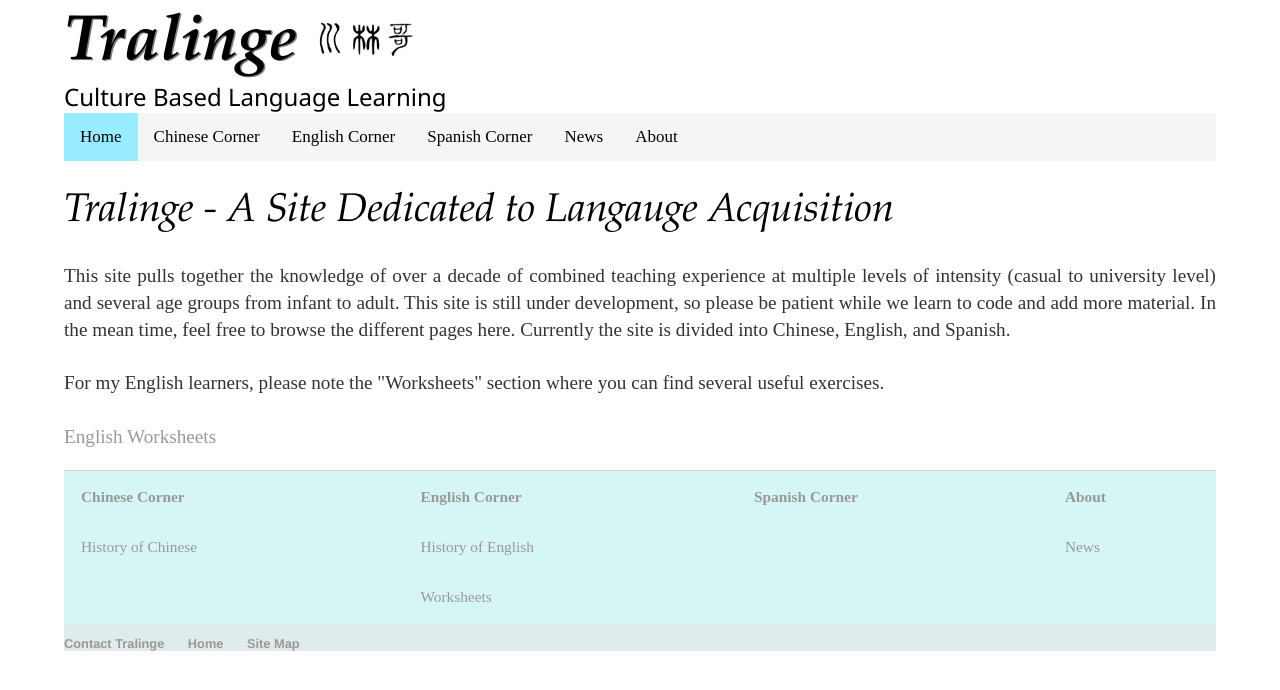
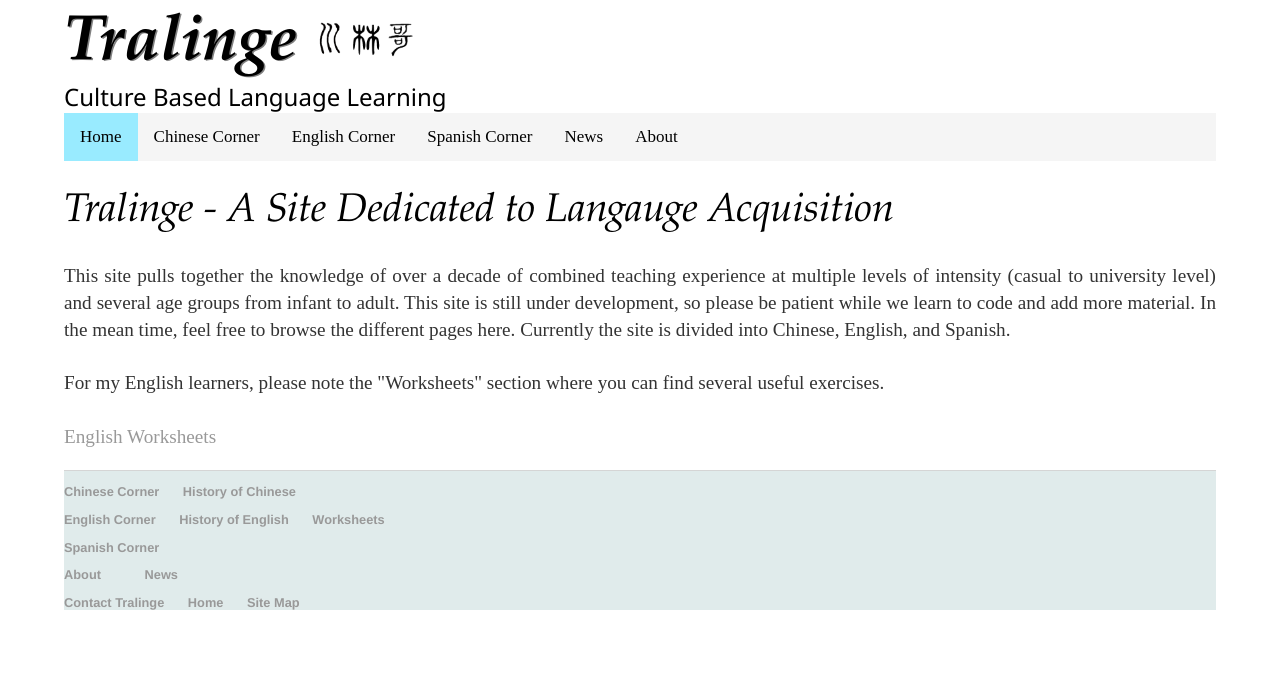
Before and after one commit to Tralinge/tralinge.github.io, a Jekyll site: the page built from index.html, in a window 1280 px wide. Shown: the top 690 px of the page. Built offline with Jekyll 4.4.1, drawn with Linux system fonts in a browser that asks for light colours.

Commit message:
Update footer.html

```diff
--- a/_includes/footer.html
+++ b/_includes/footer.html
@@ -1,34 +1,33 @@
-<table style="width:100%; background-color:rgb(214, 245, 245);">
-  <tr>
-    <th><a href="http://www.tralinge.com/chinese_corner">Chinese Corner</a></th>
-    <th><a href="http://www.tralinge.com/english_corner">English Corner</a></th>
-    <th><a href="http://www.tralinge.com/spanish_corner">Spanish Corner</a></th>
-    <th><a href="http://www.tralinge.com/about">About</a></th>
-  </tr>
+<div class="chinesecorner">
+    <ul>
+        <li><a href="http://www.tralinge.com/chinese_corner">Chinese Corner</a></li>
+        <li><a href="http://www.tralinge.com/chinese_corner/history_of_chinese">History of Chinese</a></li>
+    </ul>
+</div>
 
-  <tr>
-    <td><a href="http://www.tralinge.com/chinese_corner/history_of_chinese">History of Chinese</a></td>
-    <td><a href="http://www.tralinge.com/english_corner/history_of_english">History of English</a></td>
-    <td></td>
-    <td><a href="http://www.tralinge.com/news">News</a></td>
-  </tr>
+<div class="englishcorner">
+    <ul>
+        <li><a href="http://www.tralinge.com/english_corner">English Corner</a></li>
+        <li><a href="http://www.tralinge.com/english_corner/history_of_english">History of English</a></li>
+        <li><a href="http://www.tralinge.com/english_corner/worksheets">Worksheets</a></li>
+    </ul>
+</div>
 
-  <tr>
-    <td></td>
-    <td><a href="http://www.tralinge.com/english_corner/worksheets">Worksheets</a></td>
-    <td></td>
-  </tr>
+<div class="spanishcorner">
+    <ul>
+        <li><a href="http://www.tralinge.com/spanish_corner">Spanish Corner</a></li>
+    </ul>
+</div>
 
-  <!-- <tr>
-    <td></td>
-    <td></td>
-    <td></td>
-  </tr> -->
+<dif class="about">
+    <ul>
+        <li><a href="http://www.tralinge.com/about">About</a><li>
+        <li><a href="http://www.tralinge.com/news">News</a></li>
+    </ul>
+</div>
 
-</table>
-
-        <ul>
-					<li><a href="mailto:tralinge@gmail.com">Contact Tralinge</a></li>
-					<li><a href="https://www.tralinge.com">Home</a></li>
-					<li><a href="https://www.tralinge.com/sitemap.xml">Site Map</a></li>
-				</ul>
+<ul>
+	<li><a href="mailto:tralinge@gmail.com">Contact Tralinge</a></li>
+	<li><a href="https://www.tralinge.com">Home</a></li>
+	<li><a href="https://www.tralinge.com/sitemap.xml">Site Map</a></li>
+</ul>
```
